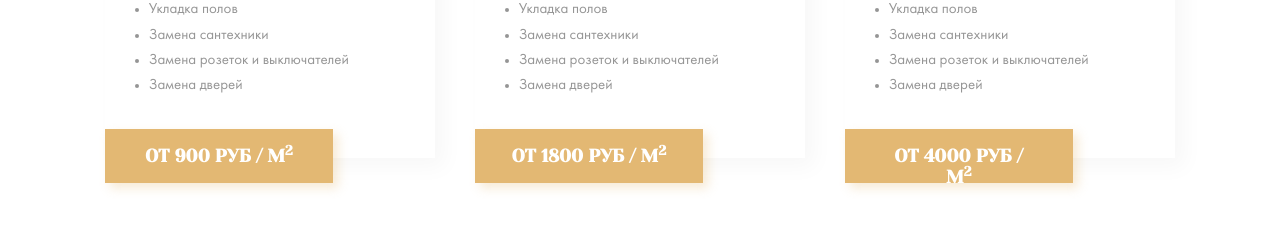
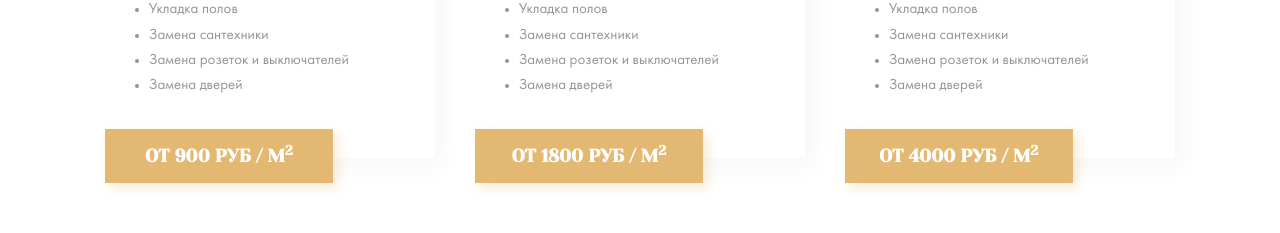
Before and after one commit to Mobydi86/Lesson_19, a website: page index.html in a window 1280 px wide. Shown: the part 1560-1793 px from the top of the page. Drawn offline with Linux system fonts and the light colour scheme; files whose address does not match are found by name.

Commit message:
fix: Error processing

```diff
--- a/sass/templates/_types.sass
+++ b/sass/templates/_types.sass
@@ -41,7 +41,7 @@
     text-transform: uppercase
     background-color: $primary
     color: $light
-    padding: 1.214rem 2.6rem
+    padding: 1.214rem 1rem
     box-shadow: 5px 5px 10px rgba(227, 184, 115, 0.3)
     width: 16.285rem
     height: 3.857rem
```
Also changed, not shown: css/style.css.
